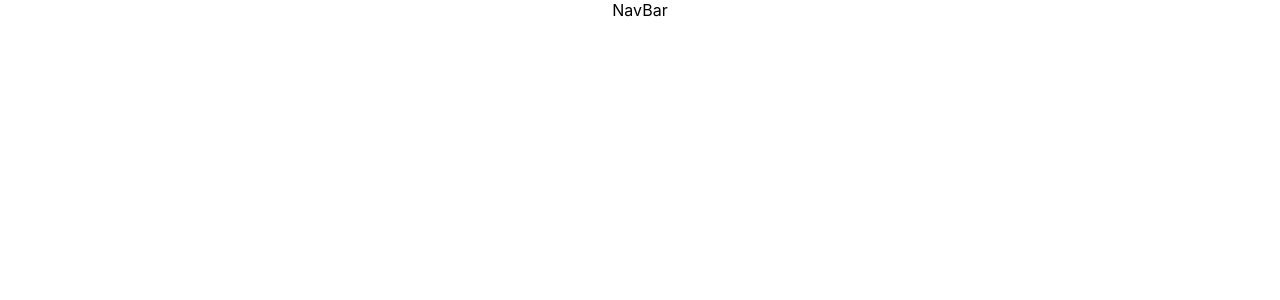
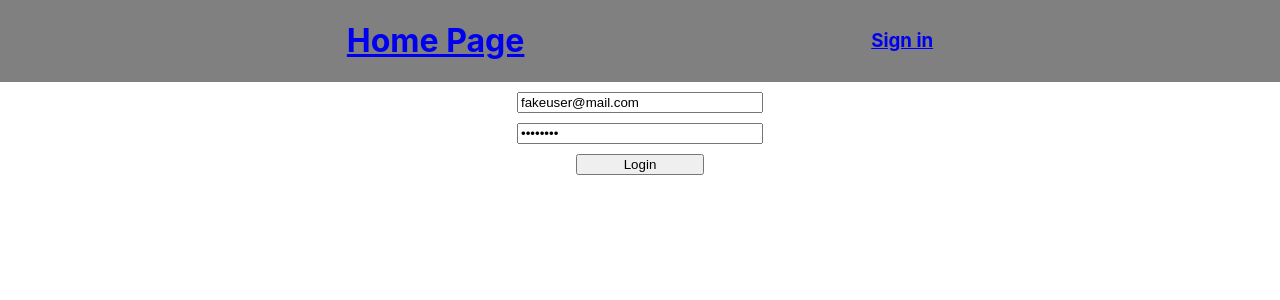
Before and after one commit to banjman81/tweeting, a React (Create React App) app: page /signin in a window 1280 px wide. Before the commit this address had no page. Shown: the top 300 px of the page. Built offline with nearby package versions, Linux system fonts and the light colour scheme.

Commit message:
pages setup

```diff
--- a/src/App.js
+++ b/src/App.js
@@ -1,19 +1,22 @@
 import './App.css';
+import React from 'react';
 import {BrowserRouter, Route, Routes} from "react-router-dom";
 import { Provider } from 'react-redux';
 
 import store from './components/ReduxStore/Store';
 import Home from './components/pages/Home';
 import NavBar from './components/layout/NavBar';
+import Signin from './components/pages/Signin';
 
 function App() {
   return (
     <Provider store={store}>
       <div className="App">
-        <NavBar />
         <BrowserRouter>
+          <NavBar />
           <Routes>
             <Route index element={<Home />}/>
+            <Route path='/signin' element={<Signin />}/>
           </Routes>
         </BrowserRouter>
       </div>
--- a/src/components/layout/NavBar.js
+++ b/src/components/layout/NavBar.js
@@ -1,8 +1,26 @@
 import React from 'react'
+import { useSelector } from 'react-redux'
+import { Link } from 'react-router-dom'
 
 function NavBar() {
+    const user = useSelector(state => state.user)
     return (
-        <div>NavBar</div>
+        <div style={{display: 'flex', justifyContent: 'space-evenly', background: 'gray'}}>
+            <div>
+                <Link to='/'>
+                    <h1>Home Page</h1>
+                </Link>
+            </div>
+            <div  style={{display: 'flex', justifyContent: 'center', flexDirection: 'column'}}>
+                {!user ?
+                    <Link to="/signin">
+                        <h3>Sign in</h3>
+                    </Link>:
+
+                    <h3>Hi, {user.username}</h3>
+                }
+            </div>
+        </div>
     )
 }
 
--- a/src/components/pages/Home.js
+++ b/src/components/pages/Home.js
@@ -1,8 +1,26 @@
 import React from 'react'
+import { Link } from 'react-router-dom'
+import { useSelector } from 'react-redux'
 
 function Home() {
+    const user = useSelector(state => state.user)
     return (
-        <div>Home</div>
+        <div style={{margin: '10px auto'}}>
+            {user?
+                <div>
+                    <div>
+                        <textarea name="" id="" cols="30" rows="10"></textarea>
+                    </div>
+                    <div>
+
+                    </div>
+                </div>:
+
+                <div>
+                    <Link to='/signin'><h3>Go to sign in page</h3></Link>
+                </div>
+            }
+        </div>
     )
 }
 
--- /dev/null
+++ b/src/components/pages/Signin.jsx
@@ -0,0 +1,21 @@
+import React from 'react'
+
+function Signin() {
+
+    function handleLogin(e){
+        e.preventDefault()
+        console.log('boom')
+    }
+
+    return (
+        <div>
+            <form onSubmit={handleLogin}  style={{display: 'flex', justifyContent: 'center', flexDirection: 'column', width: '20%', margin: '5px auto'}}>
+                <input style={{margin: '5px'}} type="text" value='fakeuser@mail.com' onChange={(e)=> console.log(e.target.value)}/>
+                <input style={{margin: '5px'}} type="password" value='12345678' onChange={(e)=> console.log(e.target.value)}/>
+                <button style={{margin: '5px auto', width: '50%'}}>Login</button>
+            </form>
+        </div>
+    )
+}
+
+export default Signin
```
